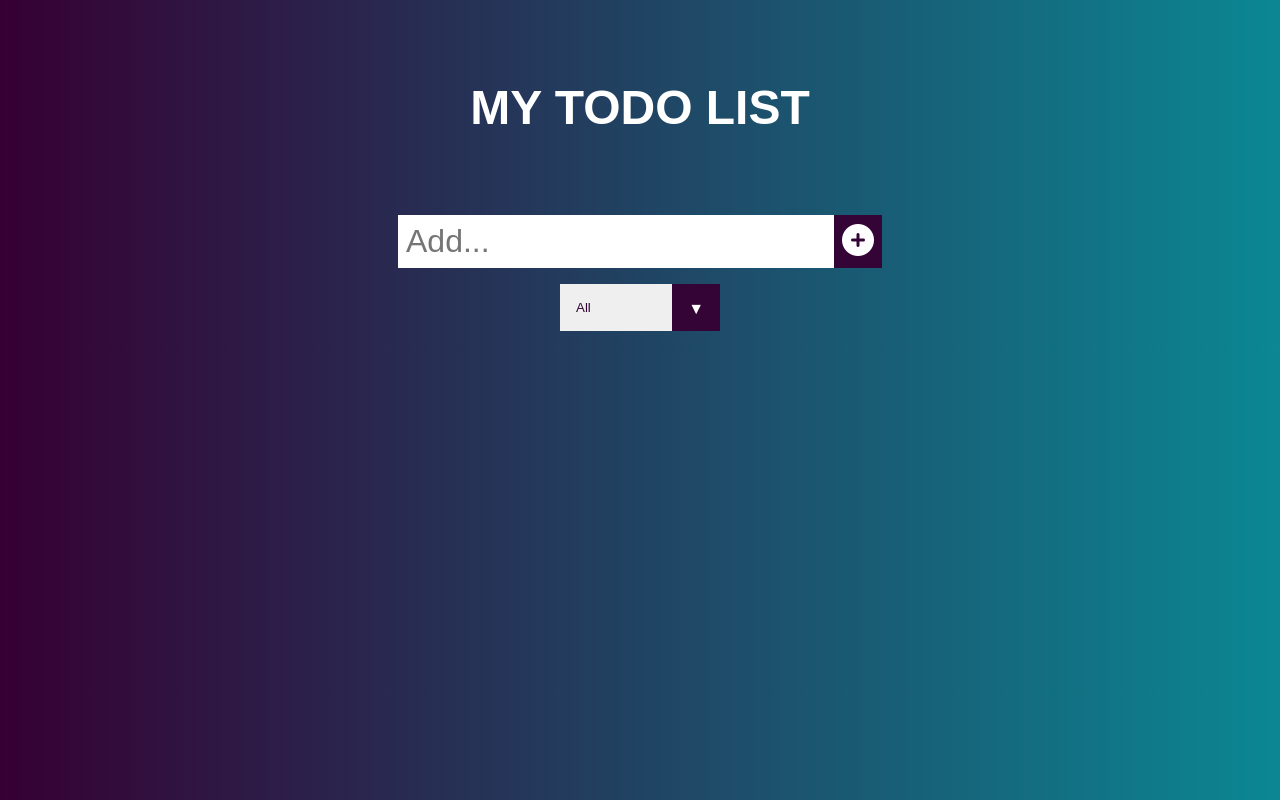
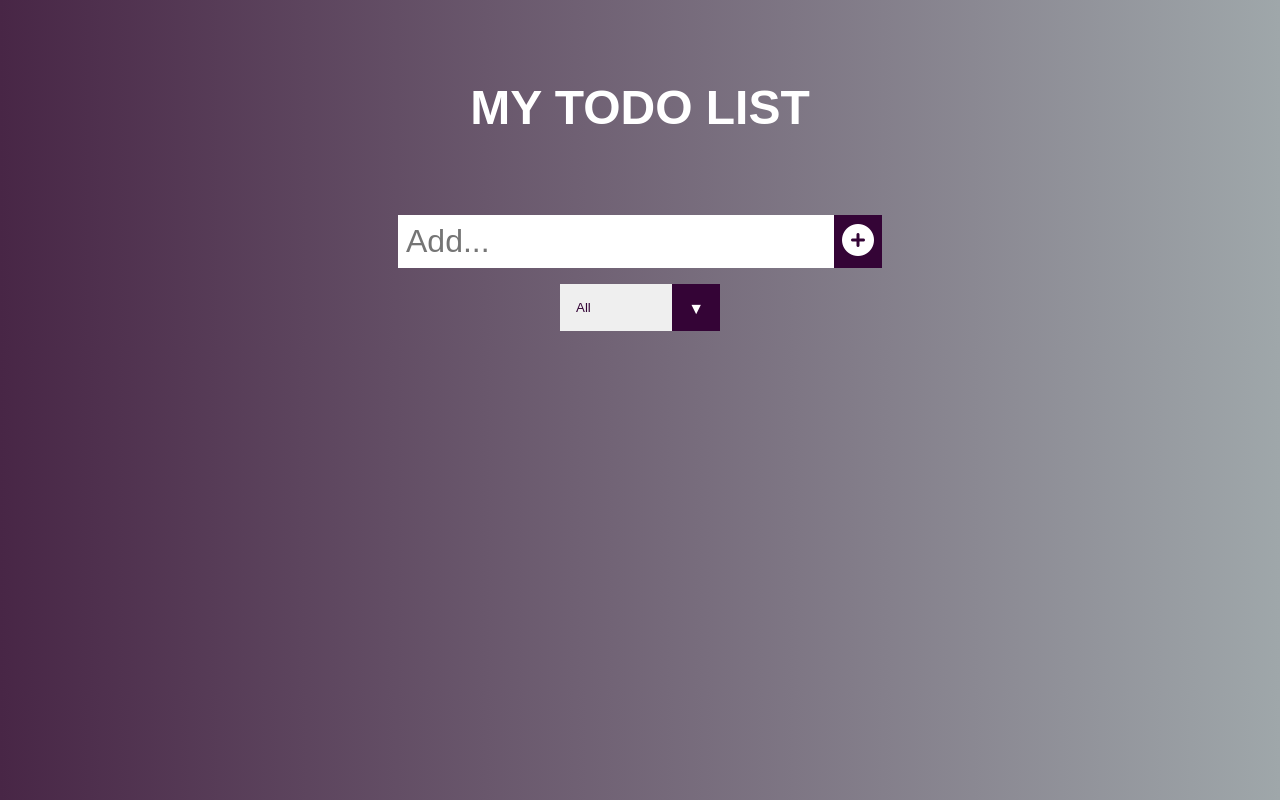
Before and after one commit to Reayhs/javascript-training, a plain HTML site: page Todolist/index.html in a window 1280 px wide. Drawn offline with Linux system fonts and the light colour scheme.

Commit message:
style değişiklik

```diff
--- a/Todolist/style.css
+++ b/Todolist/style.css
@@ -5,7 +5,7 @@
 }
 
 body{
-    background: linear-gradient(to right, #360033, #0b8793);
+    background: linear-gradient(to right, #482646, #9fa7aa);
     font-family: sans-serif;
 }
 
```
